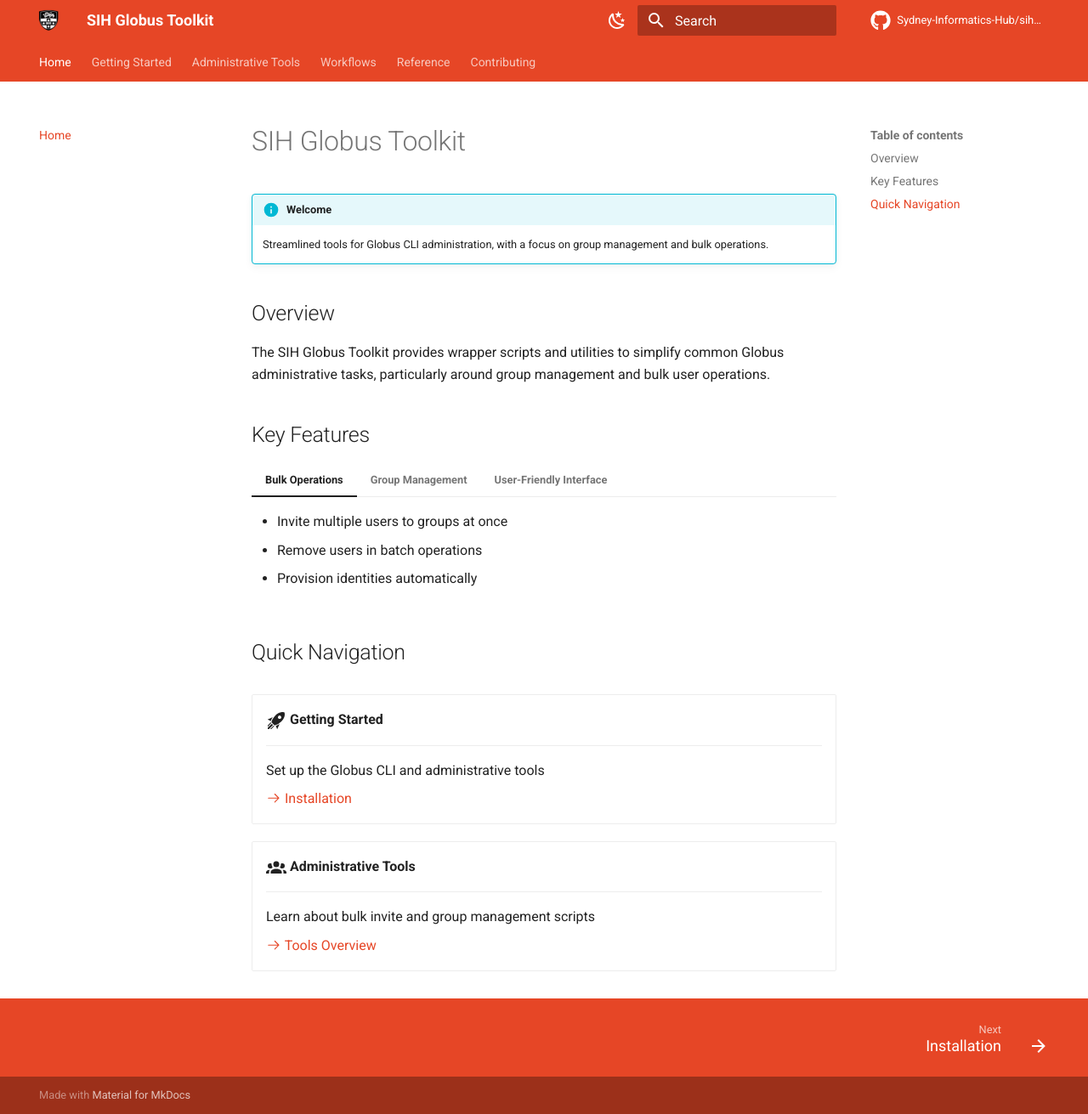
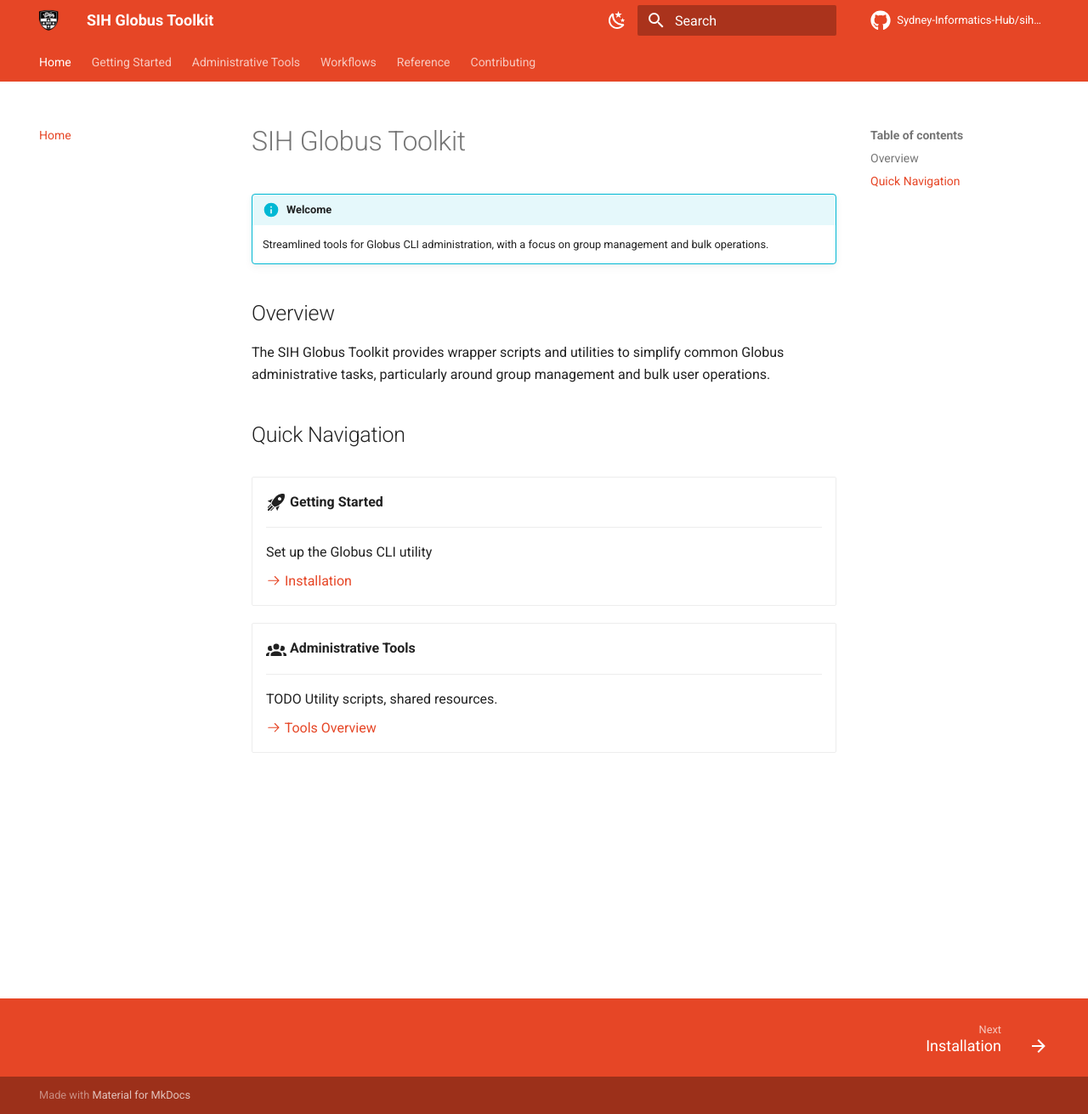
Before and after one commit to Sydney-Informatics-Hub/sih-globus, an MkDocs documentation site: the page built from docs/index.md, in a window 1280 px wide and 1311 px high. Shown: the whole window at 85% size. Built offline with MkDocs 1.6.1 and Material for MkDocs 9.7.7, drawn with Linux system fonts in a browser that asks for light colours; comment, search, counter and statistics services are not loaded.

Commit message:
Clean up utility scripts

```diff
--- a/docs/index.md
+++ b/docs/index.md
@@ -7,23 +7,6 @@
 
 The SIH Globus Toolkit provides wrapper scripts and utilities to simplify common Globus administrative tasks, particularly around group management and bulk user operations.
 
-## Key Features
-
-=== "Bulk Operations"
-    * Invite multiple users to groups at once
-    * Remove users in batch operations
-    * Provision identities automatically
-
-=== "Group Management"
-    * List and inspect group details
-    * Export group data for backups
-    * Comprehensive member management
-
-=== "User-Friendly Interface"
-    * Single command-line interface
-    * Dry-run mode for testing
-    * Detailed logging and error handling
-
 ## Quick Navigation
 
 <div class="grid cards" markdown>
@@ -32,7 +15,7 @@
 
     ---
 
-    Set up the Globus CLI and administrative tools
+    Set up the Globus CLI utility
 
     [:octicons-arrow-right-24: Installation](installation.md)
 
@@ -40,7 +23,7 @@
 
     ---
 
-    Learn about bulk invite and group management scripts
+    TODO Utility scripts, shared resources.
 
     [:octicons-arrow-right-24: Tools Overview](tools/overview.md)
 
```
Also changed, not shown: docs/tools/bulk-invite.md (+5 -6 lines), docs/tools/overview.md (+0 -21 lines).
